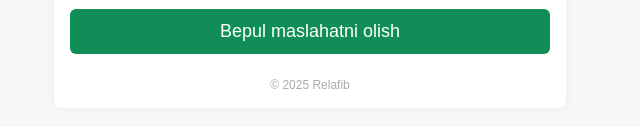
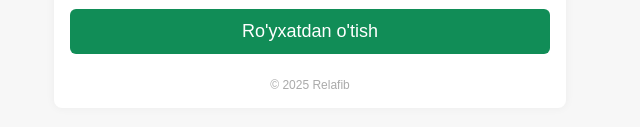
Before and after one commit to ibrohim-ibrohimov/relafib-website, a plain HTML site: page landing.html in a window 1280 px wide. Shown: the part 583-710 px from the top of the page, 330-970 px from the left. Drawn offline with Linux system fonts and the light colour scheme.

Commit message:
Update landing.html

```diff
--- a/landing.html
+++ b/landing.html
@@ -39,8 +39,9 @@
           <input type="tel" id="phone" name="phone" placeholder="(90)123-45-67" required pattern="\(\d{2}\)\d{3}-\d{2}-\d{2}">
         </div>
       </div>
-      <button type="submit">Bepul maslahatni olish</button>
+      <button type="submit">Ro'yxatdan o'tish</button>
     </form>
+
 
     <div class="footer">
       © 2025 Relafib
```
